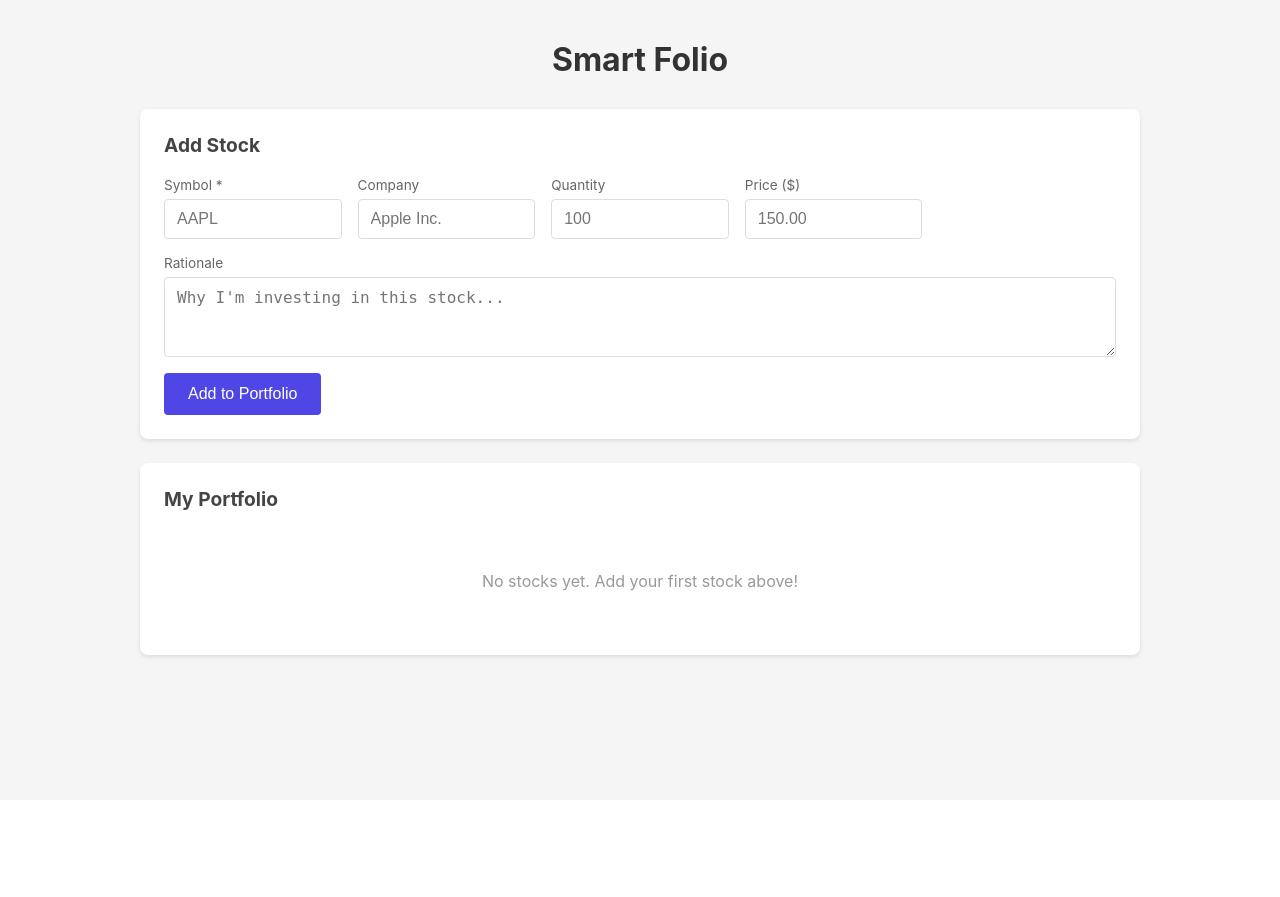
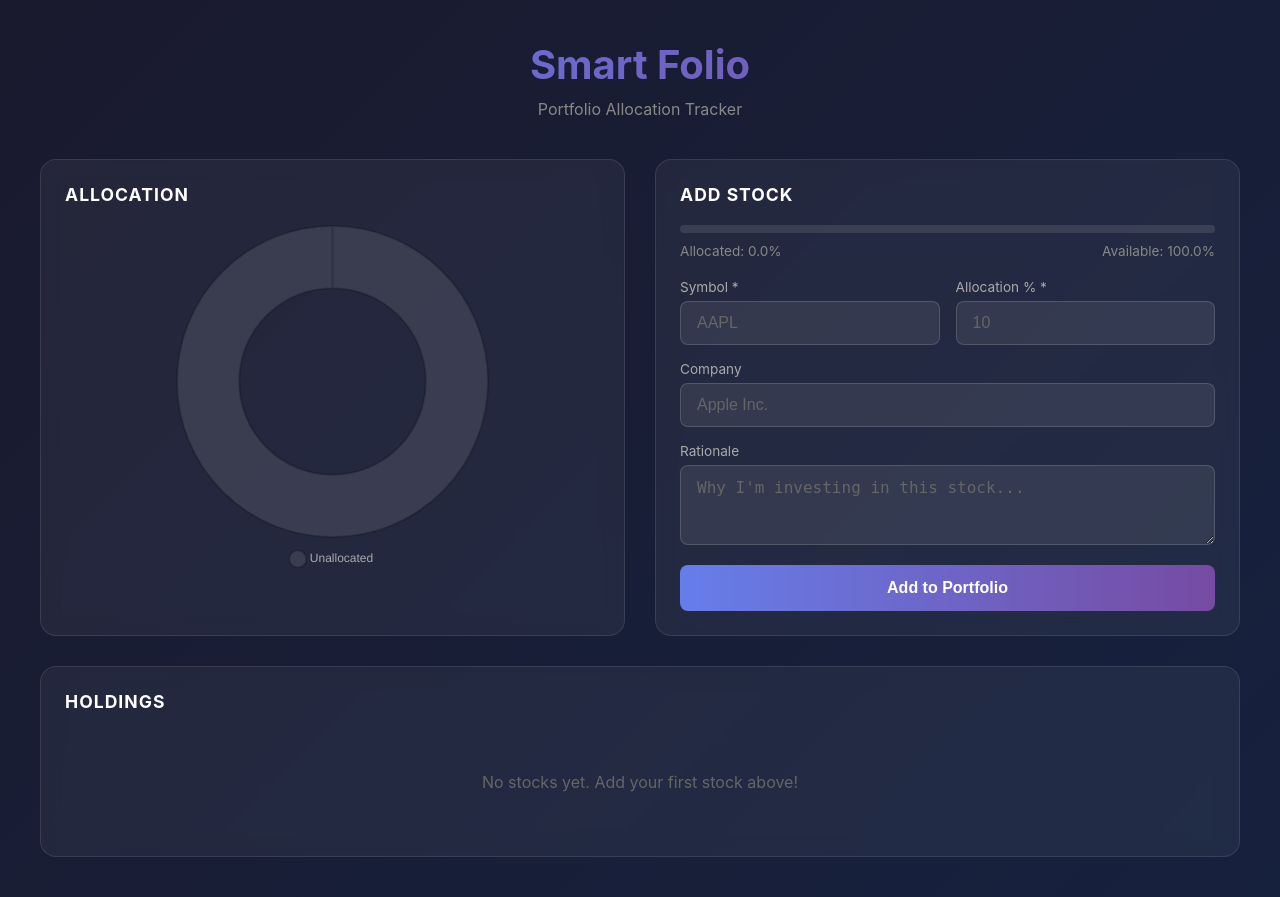
Before and after one commit to Jayanth-N/smart-folio, a Flask app: page / in a window 1280 px wide. Before the commit the page ends 660 px from the top, so only its background shows below. Run offline with Flask 3, Linux system fonts and the light colour scheme; data that the repository does not hold is empty.

Commit message:
Replace quantity/price with percentage allocation
- Stocks now have percentage allocation instead of quantity/price
- Beautiful doughnut pie chart showing allocation
- Unallocated portion shown in chart (starts at 100%)
- Dark themed modern UI
- Validation to prevent exceeding 100% total

```diff
--- a/app.py
+++ b/app.py
@@ -1,6 +1,5 @@
-from flask import Flask, render_template, request, redirect, url_for, jsonify
+from flask import Flask, render_template, request, redirect, url_for
 import sqlite3
-import os
 
 app = Flask(__name__)
 DB_PATH = 'portfolio.db'
@@ -10,13 +9,13 @@ def init_db():
     """Initialize the database with the stocks table."""
     conn = sqlite3.connect(DB_PATH)
     c = conn.cursor()
+    c.execute('DROP TABLE IF EXISTS stocks')
     c.execute('''
-        CREATE TABLE IF NOT EXISTS stocks (
+        CREATE TABLE stocks (
             id INTEGER PRIMARY KEY AUTOINCREMENT,
             symbol TEXT NOT NULL,
             company TEXT,
-            quantity REAL,
-            price REAL,
+            percentage REAL NOT NULL,
             rationale TEXT,
             created_at TIMESTAMP DEFAULT CURRENT_TIMESTAMP
         )
@@ -34,11 +33,15 @@ def get_db():
 
 @app.route('/')
 def index():
-    """Main page - show all stocks and add form."""
+    """Main page - show all stocks and pie chart."""
     conn = get_db()
-    stocks = conn.execute('SELECT * FROM stocks ORDER BY created_at DESC').fetchall()
+    stocks = conn.execute('SELECT * FROM stocks ORDER BY percentage DESC').fetchall()
+    total_allocated = conn.execute('SELECT COALESCE(SUM(percentage), 0) as total FROM stocks').fetchone()['total']
     conn.close()
-    return render_template('index.html', stocks=stocks)
+
+    unallocated = max(0, 100 - total_allocated)
+
+    return render_template('index.html', stocks=stocks, total_allocated=total_allocated, unallocated=unallocated)
 
 
 @app.route('/add', methods=['POST'])
@@ -46,17 +49,19 @@ def add_stock():
     """Add a new stock entry."""
     symbol = request.form.get('symbol', '').upper().strip()
     company = request.form.get('company', '').strip()
-    quantity = request.form.get('quantity', type=float)
-    price = request.form.get('price', type=float)
+    percentage = request.form.get('percentage', type=float) or 0
     rationale = request.form.get('rationale', '').strip()
 
-    if symbol:
+    if symbol and percentage > 0:
         conn = get_db()
-        conn.execute(
-            'INSERT INTO stocks (symbol, company, quantity, price, rationale) VALUES (?, ?, ?, ?, ?)',
-            (symbol, company, quantity, price, rationale)
-        )
-        conn.commit()
+        # Check total won't exceed 100%
+        current_total = conn.execute('SELECT COALESCE(SUM(percentage), 0) as total FROM stocks').fetchone()['total']
+        if current_total + percentage <= 100:
+            conn.execute(
+                'INSERT INTO stocks (symbol, company, percentage, rationale) VALUES (?, ?, ?, ?)',
+                (symbol, company, percentage, rationale)
+            )
+            conn.commit()
         conn.close()
 
     return redirect(url_for('index'))
--- a/templates/index.html
+++ b/templates/index.html
@@ -4,6 +4,7 @@
     <meta charset="UTF-8">
     <meta name="viewport" content="width=device-width, initial-scale=1.0">
     <title>Smart Folio - My Portfolio</title>
+    <script src="https://cdn.jsdelivr.net/npm/chart.js"></script>
     <style>
         * {
             margin: 0;
@@ -13,68 +14,100 @@
 
         body {
             font-family: -apple-system, BlinkMacSystemFont, 'Segoe UI', Roboto, sans-serif;
-            background: #f5f5f5;
+            background: linear-gradient(135deg, #1a1a2e 0%, #16213e 100%);
             min-height: 100vh;
             padding: 40px 20px;
+            color: #fff;
         }
 
         .container {
-            max-width: 1000px;
+            max-width: 1200px;
             margin: 0 auto;
         }
 
         h1 {
-            color: #333;
+            text-align: center;
+            margin-bottom: 10px;
+            font-size: 2.5rem;
+            background: linear-gradient(90deg, #667eea, #764ba2);
+            -webkit-background-clip: text;
+            -webkit-text-fill-color: transparent;
+            background-clip: text;
+        }
+
+        .subtitle {
+            text-align: center;
+            color: #888;
+            margin-bottom: 40px;
+        }
+
+        .grid {
+            display: grid;
+            grid-template-columns: 1fr 1fr;
+            gap: 30px;
             margin-bottom: 30px;
-            text-align: center;
+        }
+
+        @media (max-width: 900px) {
+            .grid {
+                grid-template-columns: 1fr;
+            }
         }
 
         .card {
-            background: white;
-            border-radius: 8px;
-            box-shadow: 0 2px 4px rgba(0,0,0,0.1);
+            background: rgba(255, 255, 255, 0.05);
+            backdrop-filter: blur(10px);
+            border-radius: 16px;
+            border: 1px solid rgba(255, 255, 255, 0.1);
             padding: 24px;
-            margin-bottom: 24px;
         }
 
         h2 {
-            color: #444;
+            color: #fff;
             margin-bottom: 20px;
-            font-size: 1.2rem;
+            font-size: 1.1rem;
+            text-transform: uppercase;
+            letter-spacing: 1px;
         }
 
-        .form-grid {
-            display: grid;
-            grid-template-columns: repeat(auto-fit, minmax(150px, 1fr));
-            gap: 16px;
+        .chart-container {
+            position: relative;
+            height: 350px;
+            display: flex;
+            align-items: center;
+            justify-content: center;
+        }
+
+        .form-group {
             margin-bottom: 16px;
         }
 
-        .form-group {
-            display: flex;
-            flex-direction: column;
-        }
-
-        .form-group.full-width {
-            grid-column: 1 / -1;
-        }
-
         label {
+            display: block;
             font-size: 0.85rem;
-            color: #666;
+            color: #aaa;
             margin-bottom: 6px;
         }
 
         input, textarea {
-            padding: 10px 12px;
-            border: 1px solid #ddd;
-            border-radius: 4px;
+            width: 100%;
+            padding: 12px 16px;
+            background: rgba(255, 255, 255, 0.08);
+            border: 1px solid rgba(255, 255, 255, 0.15);
+            border-radius: 8px;
+            color: #fff;
             font-size: 1rem;
+            transition: all 0.2s;
         }
 
         input:focus, textarea:focus {
             outline: none;
-            border-color: #4f46e5;
+            border-color: #667eea;
+            background: rgba(255, 255, 255, 0.12);
+        }
+
+        input::placeholder, textarea::placeholder {
+            color: #666;
         }
 
         textarea {
@@ -82,19 +115,28 @@
             min-height: 80px;
         }
 
+        .form-row {
+            display: grid;
+            grid-template-columns: 1fr 1fr;
+            gap: 16px;
+        }
+
         button {
-            background: #4f46e5;
+            width: 100%;
+            background: linear-gradient(90deg, #667eea, #764ba2);
             color: white;
             border: none;
-            padding: 12px 24px;
-            border-radius: 4px;
+            padding: 14px 24px;
+            border-radius: 8px;
             cursor: pointer;
             font-size: 1rem;
-            transition: background 0.2s;
+            font-weight: 600;
+            transition: transform 0.2s, box-shadow 0.2s;
         }
 
         button:hover {
-            background: #4338ca;
+            transform: translateY(-2px);
+            box-shadow: 0 4px 20px rgba(102, 126, 234, 0.4);
         }
 
         table {
@@ -103,132 +145,183 @@
         }
 
         th, td {
-            padding: 12px;
+            padding: 14px 12px;
             text-align: left;
-            border-bottom: 1px solid #eee;
         }
 
         th {
-            background: #f9f9f9;
-            font-weight: 600;
-            color: #555;
-            font-size: 0.85rem;
+            color: #888;
+            font-weight: 500;
+            font-size: 0.8rem;
             text-transform: uppercase;
+            letter-spacing: 1px;
+            border-bottom: 1px solid rgba(255, 255, 255, 0.1);
         }
 
         td {
-            color: #333;
+            border-bottom: 1px solid rgba(255, 255, 255, 0.05);
         }
 
         .symbol {
+            font-weight: 700;
+            color: #667eea;
+        }
+
+        .percentage {
             font-weight: 600;
-            color: #4f46e5;
+            color: #4ade80;
         }
 
         .rationale {
-            max-width: 300px;
+            color: #aaa;
             font-size: 0.9rem;
-            color: #666;
+            max-width: 250px;
         }
 
         .delete-btn {
-            background: #ef4444;
+            background: rgba(239, 68, 68, 0.2);
+            color: #ef4444;
             padding: 6px 12px;
-            font-size: 0.85rem;
+            font-size: 0.8rem;
+            width: auto;
         }
 
         .delete-btn:hover {
-            background: #dc2626;
+            background: rgba(239, 68, 68, 0.4);
+            transform: none;
+            box-shadow: none;
         }
 
         .empty {
             text-align: center;
-            color: #999;
+            color: #666;
             padding: 40px;
         }
 
-        .total-row {
-            font-weight: 600;
-            background: #f9f9f9;
+        .allocation-bar {
+            height: 8px;
+            background: rgba(255, 255, 255, 0.1);
+            border-radius: 4px;
+            overflow: hidden;
+            margin-bottom: 10px;
+        }
+
+        .allocation-fill {
+            height: 100%;
+            background: linear-gradient(90deg, #667eea, #764ba2);
+            border-radius: 4px;
+            transition: width 0.3s;
+        }
+
+        .allocation-text {
+            display: flex;
+            justify-content: space-between;
+            font-size: 0.85rem;
+            color: #888;
+        }
+
+        .legend {
+            display: flex;
+            flex-wrap: wrap;
+            gap: 12px;
+            margin-top: 20px;
+            justify-content: center;
+        }
+
+        .legend-item {
+            display: flex;
+            align-items: center;
+            gap: 6px;
+            font-size: 0.85rem;
+        }
+
+        .legend-color {
+            width: 12px;
+            height: 12px;
+            border-radius: 3px;
         }
     </style>
 </head>
 <body>
     <div class="container">
         <h1>Smart Folio</h1>
+        <p class="subtitle">Portfolio Allocation Tracker</p>
+
+        <div class="grid">
+            <!-- Pie Chart -->
+            <div class="card">
+                <h2>Allocation</h2>
+                <div class="chart-container">
+                    <canvas id="portfolioChart"></canvas>
+                </div>
+            </div>
 
             <!-- Add Stock Form -->
             <div class="card">
                 <h2>Add Stock</h2>
-            <form action="/add" method="POST">
-                <div class="form-grid">
+
+                <div class="allocation-bar">
+                    <div class="allocation-fill" style="width: {{ total_allocated }}%"></div>
+                </div>
+                <div class="allocation-text">
+                    <span>Allocated: {{ "%.1f"|format(total_allocated) }}%</span>
+                    <span>Available: {{ "%.1f"|format(unallocated) }}%</span>
+                </div>
+
+                <form action="/add" method="POST" style="margin-top: 20px;">
+                    <div class="form-row">
                         <div class="form-group">
                             <label for="symbol">Symbol *</label>
                             <input type="text" id="symbol" name="symbol" placeholder="AAPL" required>
+                        </div>
+                        <div class="form-group">
+                            <label for="percentage">Allocation % *</label>
+                            <input type="number" id="percentage" name="percentage" placeholder="10" min="0.1" max="{{ unallocated }}" step="0.1" required>
+                        </div>
                     </div>
                     <div class="form-group">
                         <label for="company">Company</label>
                         <input type="text" id="company" name="company" placeholder="Apple Inc.">
                     </div>
                     <div class="form-group">
-                        <label for="quantity">Quantity</label>
-                        <input type="number" id="quantity" name="quantity" placeholder="100" step="0.01">
-                    </div>
-                    <div class="form-group">
-                        <label for="price">Price ($)</label>
-                        <input type="number" id="price" name="price" placeholder="150.00" step="0.01">
-                    </div>
-                    <div class="form-group full-width">
                         <label for="rationale">Rationale</label>
                         <textarea id="rationale" name="rationale" placeholder="Why I'm investing in this stock..."></textarea>
                     </div>
+                    <button type="submit" {% if unallocated <= 0 %}disabled style="opacity: 0.5; cursor: not-allowed;"{% endif %}>
+                        Add to Portfolio
+                    </button>
+                </form>
             </div>
-                <button type="submit">Add to Portfolio</button>
-            </form>
         </div>
 
         <!-- Portfolio Table -->
         <div class="card">
-            <h2>My Portfolio</h2>
+            <h2>Holdings</h2>
             {% if stocks %}
             <table>
                 <thead>
                     <tr>
                         <th>Symbol</th>
                         <th>Company</th>
-                        <th>Quantity</th>
-                        <th>Price</th>
-                        <th>Value</th>
+                        <th>Allocation</th>
                         <th>Rationale</th>
                         <th></th>
                     </tr>
                 </thead>
                 <tbody>
-                    {% set total = namespace(value=0) %}
                     {% for stock in stocks %}
-                    {% set value = (stock['quantity'] or 0) * (stock['price'] or 0) %}
-                    {% set total.value = total.value + value %}
                     <tr>
                         <td class="symbol">{{ stock['symbol'] }}</td>
                         <td>{{ stock['company'] or '-' }}</td>
-                        <td>{{ stock['quantity'] if stock['quantity'] else '-' }}</td>
-                        <td>{{ '$%.2f'|format(stock['price']) if stock['price'] else '-' }}</td>
-                        <td>{{ '$%.2f'|format(value) if value else '-' }}</td>
+                        <td class="percentage">{{ "%.1f"|format(stock['percentage']) }}%</td>
                         <td class="rationale">{{ stock['rationale'] or '-' }}</td>
                         <td>
                             <form action="/delete/{{ stock['id'] }}" method="POST" style="display:inline;">
-                                <button type="submit" class="delete-btn" onclick="return confirm('Delete this stock?')">Delete</button>
+                                <button type="submit" class="delete-btn" onclick="return confirm('Delete {{ stock['symbol'] }}?')">Delete</button>
                             </form>
                         </td>
                     </tr>
                     {% endfor %}
-                    {% if total.value > 0 %}
-                    <tr class="total-row">
-                        <td colspan="4">Total Portfolio Value</td>
-                        <td>${{ '%.2f'|format(total.value) }}</td>
-                        <td colspan="2"></td>
-                    </tr>
-                    {% endif %}
                 </tbody>
             </table>
             {% else %}
@@ -236,5 +329,72 @@
             {% endif %}
         </div>
     </div>
+
+    <script>
+        const colors = [
+            '#667eea', '#764ba2', '#f093fb', '#f5576c', '#4facfe',
+            '#00f2fe', '#43e97b', '#38f9d7', '#ffecd2', '#fcb69f',
+            '#a8edea', '#fed6e3', '#d299c2', '#fef9d7', '#89f7fe'
+        ];
+
+        const stockData = [
+            {% for stock in stocks %}
+            { label: '{{ stock["symbol"] }}', value: {{ stock["percentage"] }} },
+            {% endfor %}
+        ];
+
+        {% if unallocated > 0 %}
+        stockData.push({ label: 'Unallocated', value: {{ unallocated }} });
+        {% endif %}
+
+        const labels = stockData.map(d => d.label);
+        const data = stockData.map(d => d.value);
+        const backgroundColors = stockData.map((d, i) =>
+            d.label === 'Unallocated' ? 'rgba(255, 255, 255, 0.1)' : colors[i % colors.length]
+        );
+
+        const ctx = document.getElementById('portfolioChart').getContext('2d');
+        new Chart(ctx, {
+            type: 'doughnut',
+            data: {
+                labels: labels,
+                datasets: [{
+                    data: data,
+                    backgroundColor: backgroundColors,
+                    borderColor: 'rgba(0, 0, 0, 0.2)',
+                    borderWidth: 2,
+                    hoverOffset: 10
+                }]
+            },
+            options: {
+                responsive: true,
+                maintainAspectRatio: false,
+                cutout: '60%',
+                plugins: {
+                    legend: {
+                        position: 'bottom',
+                        labels: {
+                            color: '#aaa',
+                            padding: 15,
+                            usePointStyle: true,
+                            font: { size: 12 }
+                        }
+                    },
+                    tooltip: {
+                        backgroundColor: 'rgba(0, 0, 0, 0.8)',
+                        titleColor: '#fff',
+                        bodyColor: '#fff',
+                        padding: 12,
+                        displayColors: true,
+                        callbacks: {
+                            label: function(context) {
+                                return context.label + ': ' + context.parsed.toFixed(1) + '%';
+                            }
+                        }
+                    }
+                }
+            }
+        });
+    </script>
 </body>
 </html>
```
Lines whose indentation alone changed are shown as unchanged.
